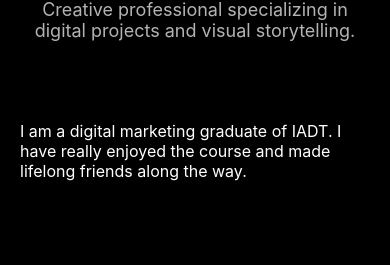
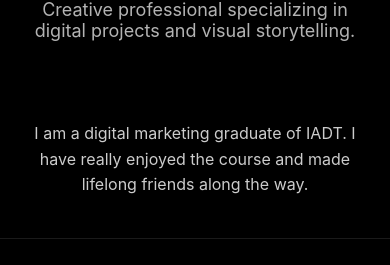
Before and after one commit to natethedog04-afk/portfolio, a React (Vite) app: page / in a window 390 px wide. Shown: the part 172-437 px from the top of the page. Built offline with nearby package versions, Linux system fonts and the light colour scheme.

Commit message:
Update Home.css

```diff
--- a/src/pages/Home.css
+++ b/src/pages/Home.css
@@ -101,4 +101,26 @@
   .cta-description {
     font-size: 16px;
   }
+}.home-bio {
+  padding: 60px 0;
+  text-align: center;
+  border-bottom: 1px solid rgba(255, 255, 255, 0.1);
 }
+
+.bio-text {
+  font-size: 18px;
+  color: rgba(255, 255, 255, 0.8);
+  max-width: 700px;
+  margin: 0 auto;
+  line-height: 1.6;
+}
+
+@media (max-width: 768px) {
+  .home-bio {
+    padding: 40px 0;
+  }
+
+  .bio-text {
+    font-size: 16px;
+  }
+}
```
